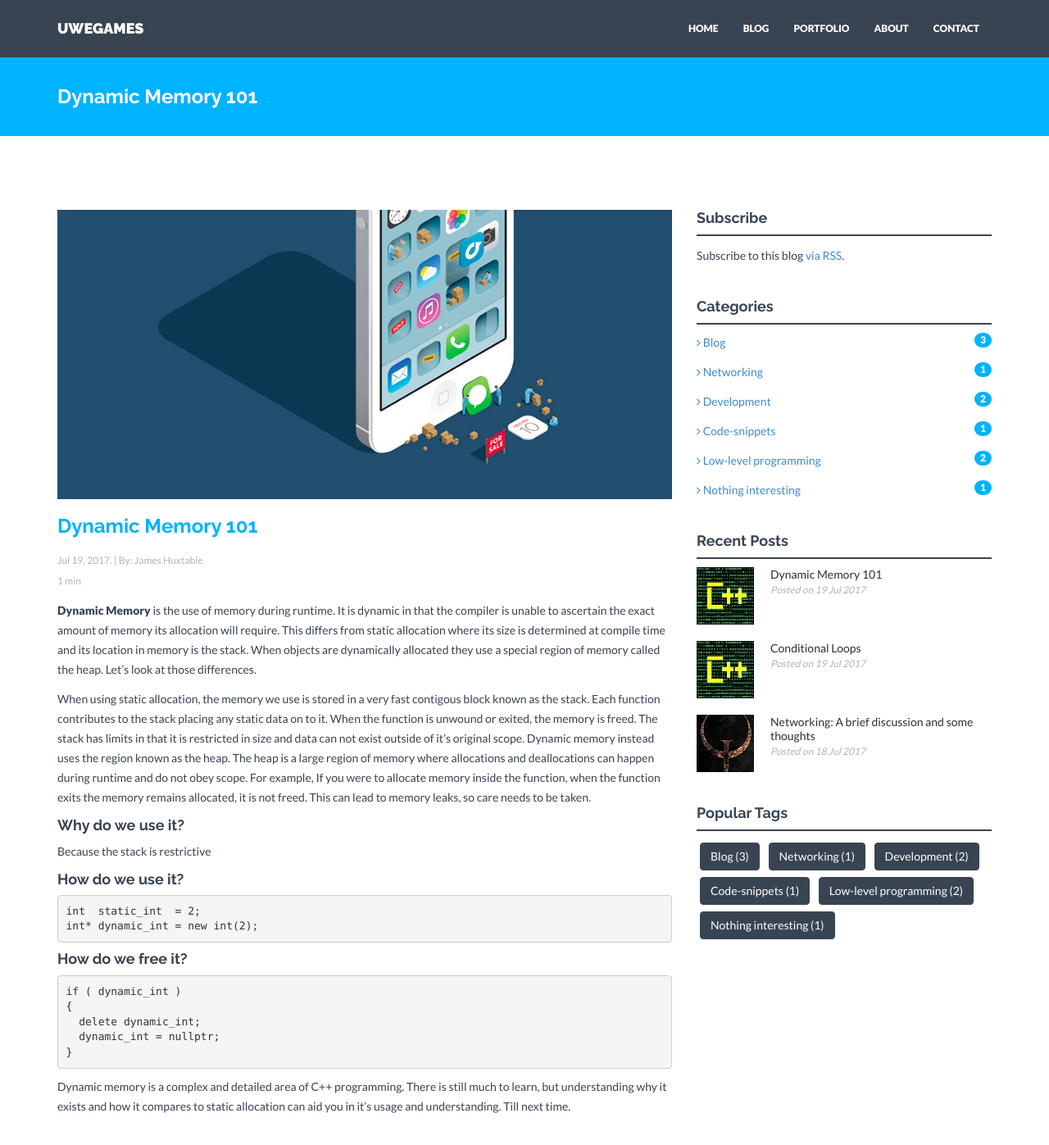
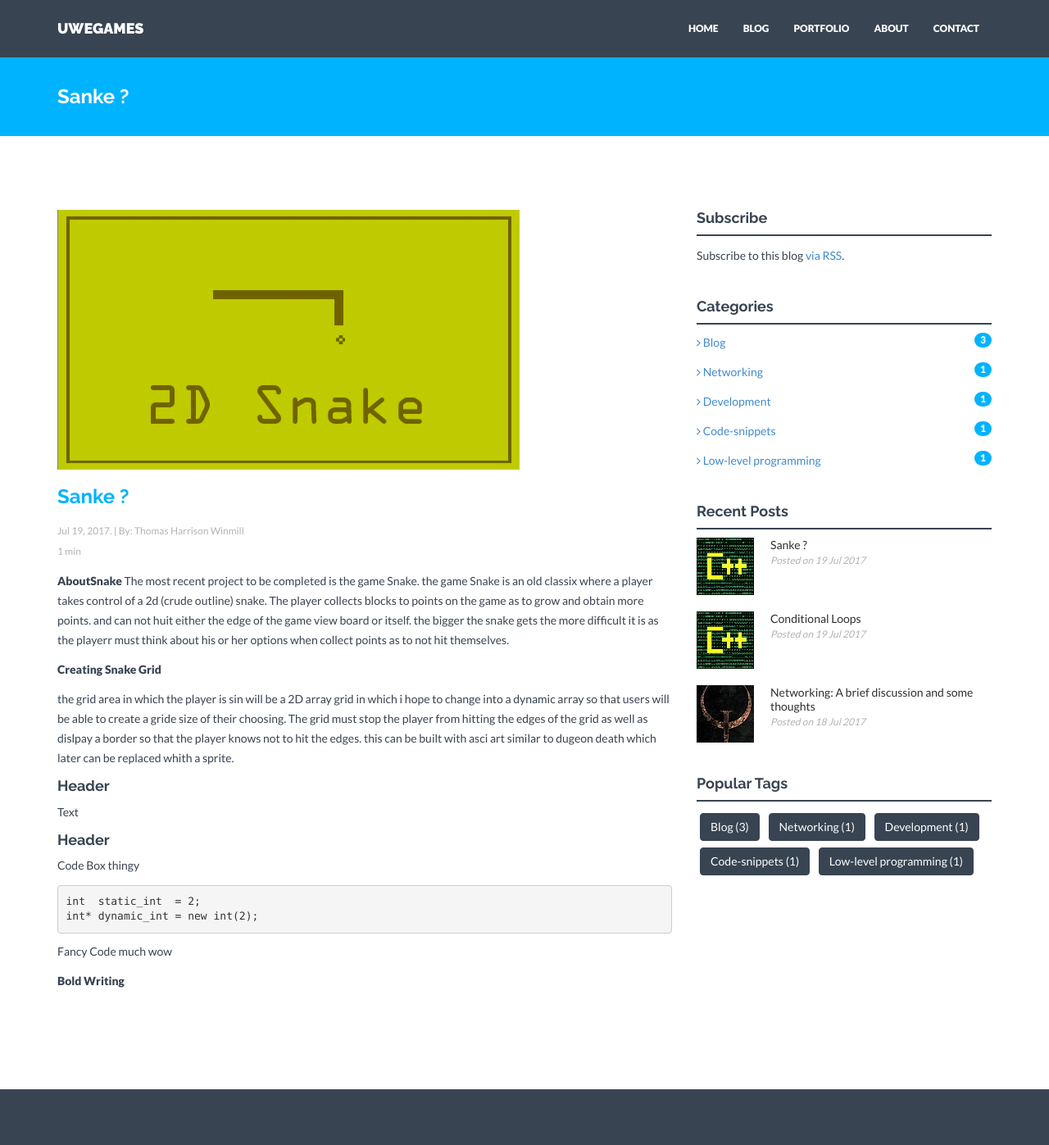
Before and after one commit to Winmillt/Portfilio, a Jekyll site: the page built from _posts/2017-07-19-dynamic-memory101.markdown, in a window 1280 px wide and 1400 px high. Shown: the top 1397 px of the window at 82% size. Built offline with Jekyll 4.4.1, drawn with Linux system fonts in a browser that asks for light colours; nearby versions of some CDN libraries.

Commit message:
Snake Thing Blog
about the game snake blog which i shall add on throughout

````diff
--- a/_posts/2017-07-19-dynamic-memory101.markdown
+++ b/_posts/2017-07-19-dynamic-memory101.markdown
@@ -1,40 +1,33 @@
 ---
 layout: post
-title: Dynamic Memory 101
+title: Sanke ?
 date: 2017-07-19T13:30:00.000Z
-author: James Huxtable
+author: Thomas Harrison Winmill
 categories:
   - Blog
-  - Low-Level Programming
-  - Development
-  - Nothing Interesting
-img: post01.jpg
+
+img: Post_Snake_Title Image.jpg
 thumb: c_thumb.jpg
 published: true
 ---
 
-<b>Dynamic Memory</b> is the use of memory during runtime. It is dynamic in that the compiler is unable to ascertain the exact amount of memory its allocation will require. This differs from static allocation where its size is determined at compile time and its location in memory is the stack. When objects are dynamically allocated they use a special region of memory called the heap. Let's look at those differences. <!--more-->
+<b>AboutSnake</b> The most recent project to be completed is the game Snake. the game Snake is an old classix where a player takes control of a 2d (crude outline) snake. The player collects blocks to points on the game as to grow and obtain more points. and can not huit either the edge of the game view board or itself. the bigger the snake gets the more difficult it is as the playerr must think about his or her options when collect points as to not hit themselves.  <!--more-->
 
-When using static allocation, the memory we use is stored in a very fast contigous block known as the stack. Each function contributes to the stack placing any static data on to it. When the function is unwound or exited, the memory is freed. The stack has limits in that it is restricted in size and data can not exist outside of it's original scope. Dynamic memory instead uses the region known as the heap. The heap is a large region of memory where allocations and deallocations can happen during runtime and do not obey scope. For example, If you were to allocate memory inside the function, when the function exits the memory remains allocated, it is not freed. This can lead to memory leaks, so care needs to be taken.
+<b>Creating Snake Grid</b>
+
+the grid area in which the player is sin will be a 2D array grid in which i hope to change into a dynamic array so that users will be able to create a gride size of their choosing. The grid must stop the player from hitting the edges of the grid as well as dislpay a border so that the player knows not to hit the edges. this can be built with asci art similar to dugeon death which later can be replaced whith a sprite.
 
 
-#### Why do we use it?
-Because the stack is restrictive
+#### Header
+Text
 
-
-#### How do we use it?
+#### Header
+Code Box thingy
 ```C++
 int  static_int  = 2;
 int* dynamic_int = new int(2);
 ```
+Fancy Code
+much wow
 
-#### How do we free it?
-```C++
-if ( dynamic_int )
-{
-  delete dynamic_int;
-  dynamic_int = nullptr;
-}
-```
-
-Dynamic memory is a complex and detailed area of C++ programming. There is still much to learn, but understanding why it exists and how it compares to static allocation can aid you in it's usage and understanding. Till next time.
+<b>Bold Writing</b>
````
